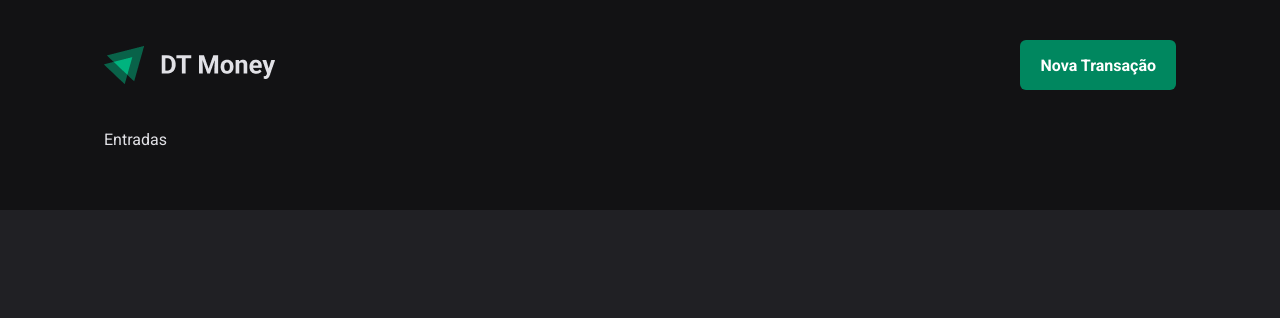
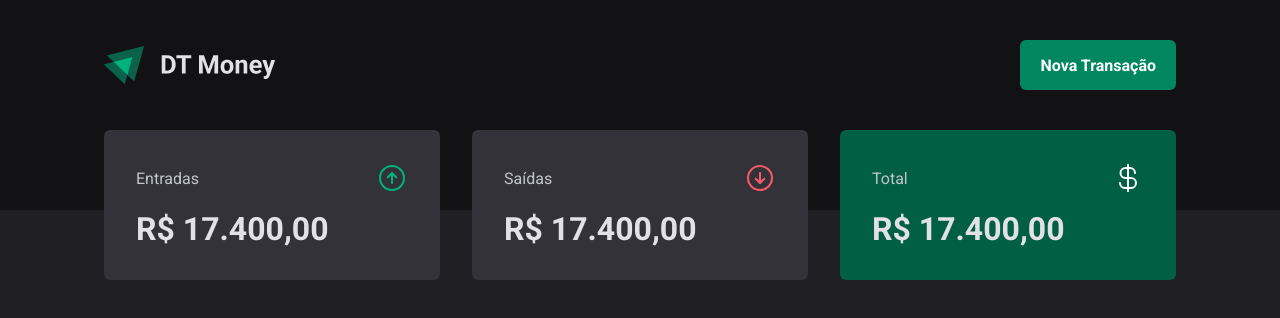
Before and after one commit to Gustavo-Orlandini/DTmoney-Rocketseat, a React (Vite) app: page / in a window 1280 px wide. Shown: the top 318 px of the page. Built offline with nearby package versions, Linux system fonts and the light colour scheme.

Commit message:
Cards finished

```diff
--- a/package.json
+++ b/package.json
@@ -9,6 +9,7 @@
     "preview": "vite preview"
   },
   "dependencies": {
+    "phosphor-react": "^1.4.1",
     "react": "^18.2.0",
     "react-dom": "^18.2.0"
   },
--- a/src/components/Header/Summary/index.tsx
+++ b/src/components/Header/Summary/index.tsx
@@ -1,11 +1,39 @@
+import { ArrowCircleDown, ArrowCircleUp, CurrencyDollar } from 'phosphor-react'
 import styles from './summary.module.css'
+
 
 export function Summary() {
     return (
         <div className={styles.SummaryContainer}>
-            <header>
-                <span>Entradas</span>
-            </header>
+            <div className={styles.SummaryCard}>
+
+                <header>
+                    <span>Entradas</span>
+                    <ArrowCircleUp size={32} color='#00b37e' />
+                </header>
+
+                <strong>R$ 17.400,00</strong>
+            </div>
+
+            <div className={styles.SummaryCard}>
+
+                <header>
+                    <span>Saídas</span>
+                    <ArrowCircleDown size={32} color='#f75a68' />
+                </header>
+
+                <strong>R$ 17.400,00</strong>
+            </div>
+
+            <div className={styles.SummaryCard}>
+
+                <header>
+                    <span>Total</span>
+                    <CurrencyDollar size={32} color='#fff' />
+                </header>
+
+                <strong>R$ 17.400,00</strong>
+            </div>
 
         </div>
     )
--- a/src/components/Header/Summary/summary.module.css
+++ b/src/components/Header/Summary/summary.module.css
@@ -10,3 +10,26 @@
 
     margin-top: -5rem;
 }
+
+.SummaryCard {
+    background: var(--gray-600);
+    border-radius: 6px;
+    padding: 2rem;
+}
+
+.SummaryCard>header {
+    display: flex;
+    align-items: center;
+    justify-content: space-between;
+    color: var(--gray-300);
+}
+
+.SummaryCard>strong {
+    display: block;
+    margin-top: 1rem;
+    font-size: 2rem;
+}
+
+.SummaryCard:last-child {
+    background: var(--green-700);
+}
```
Also changed, not shown: 1 other file (tests, documents, lock files or other folders).
